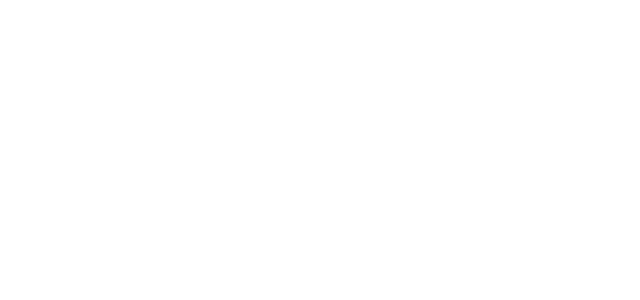
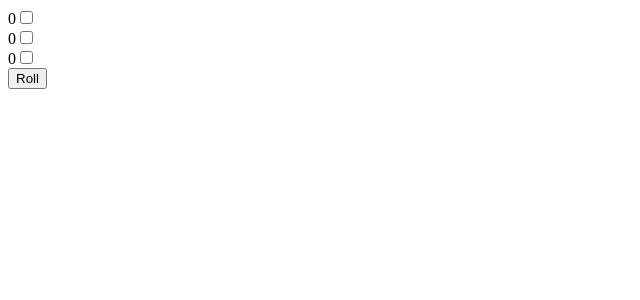
Before and after one commit to oliver-norden/react-redux-yatzy, a React (Create React App) app: page / in a window 1280 px wide. Shown: the top 300 px of the page, without its empty margins (0-640 px from the left). Built offline with nearby package versions, Linux system fonts and the light colour scheme; the HTML template or start-up script is replaced by a standard one.

Commit message:
Dice roll prototype

```diff
--- a/src/App.js
+++ b/src/App.js
@@ -1,9 +1,11 @@
 import React from 'react';
 import './App.css';
+import Dice from './components/Dice';
 
 function App() {
   return (
     <div className="App">
+      <Dice />
     </div>
   );
 }
--- /dev/null
+++ b/src/components/Dice.js
@@ -0,0 +1,66 @@
+import React, { Component } from 'react'
+
+class Dice extends Component {
+
+    state = {
+        dice: [
+            {
+                id: 'dice1',
+                saved: false,
+                val: 0
+            },
+            {
+                id: 'dice2',
+                saved: false,
+                val: 0
+            },
+            {
+                id: 'dice3',
+                saved: false,
+                val: 0
+            }
+        ]
+    }
+
+    toggleDice = e => {
+        const newDice = this.state.dice.map(dice => {
+            if (e.target.id === dice.id) dice.saved = !dice.saved;
+            return dice;
+        });
+
+        this.setState({dice: newDice});
+    }
+
+
+    roll = () => {
+        function diceRoll() {
+            return Math.floor(Math.random() * 6 ) + 1;
+        }
+
+        const newDice = this.state.dice.map(dice => {
+            if (!dice.saved) dice.val = diceRoll();
+            return dice;
+        });
+
+        this.setState({dice: newDice});
+    }
+
+    render() {
+        return (
+            <div>
+                <label htmlFor='dice1'>{this.state.dice[0].val}</label>
+                <input type='checkbox' id='dice1' onChange={this.toggleDice}/>
+                <br />
+                <label htmlFor='dice2'>{this.state.dice[1].val}</label>
+                <input type='checkbox' id='dice2' onChange={this.toggleDice}/>
+                <br />
+                <label htmlFor='dice3'>{this.state.dice[2].val}</label>
+                <input type='checkbox' id='dice3' onChange={this.toggleDice}/>
+                <br />
+                <button onClick={this.roll}>Roll</button>
+            </div>
+        )
+    }
+}
+
+export default Dice
```
